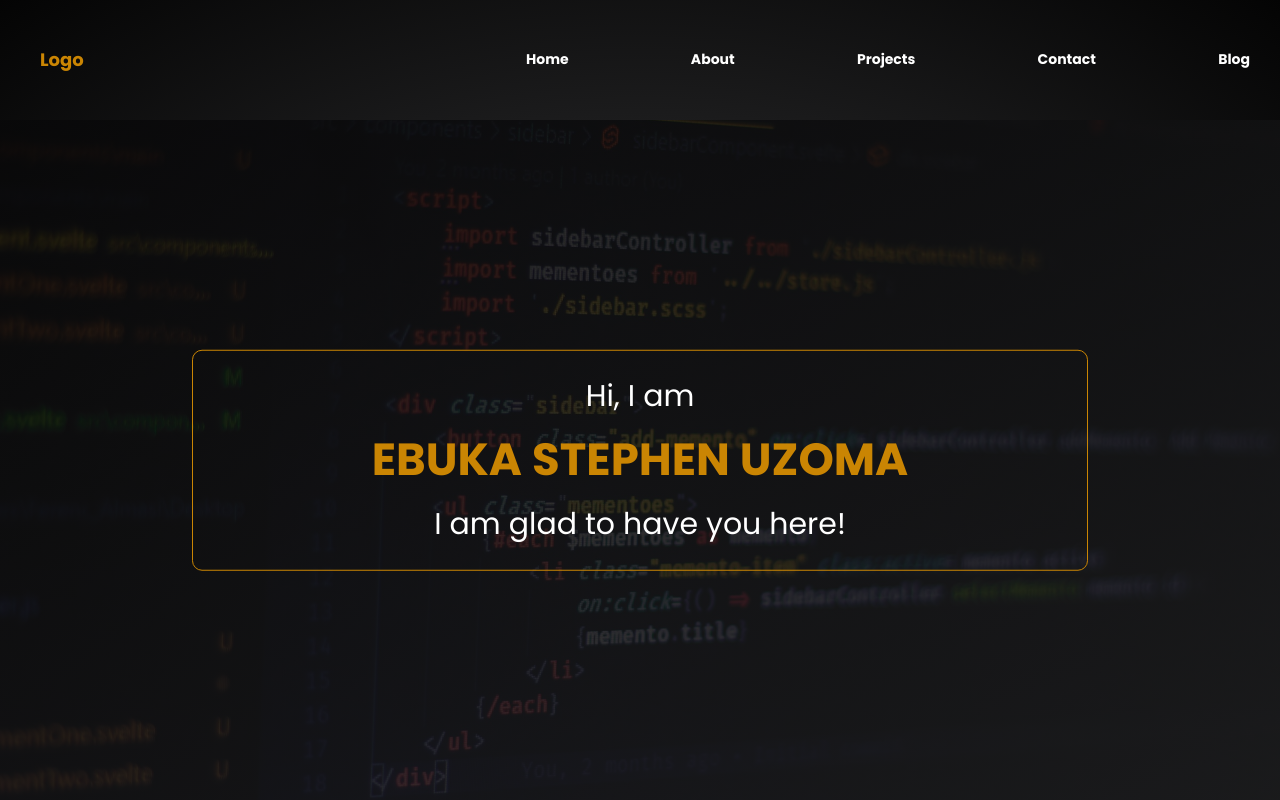
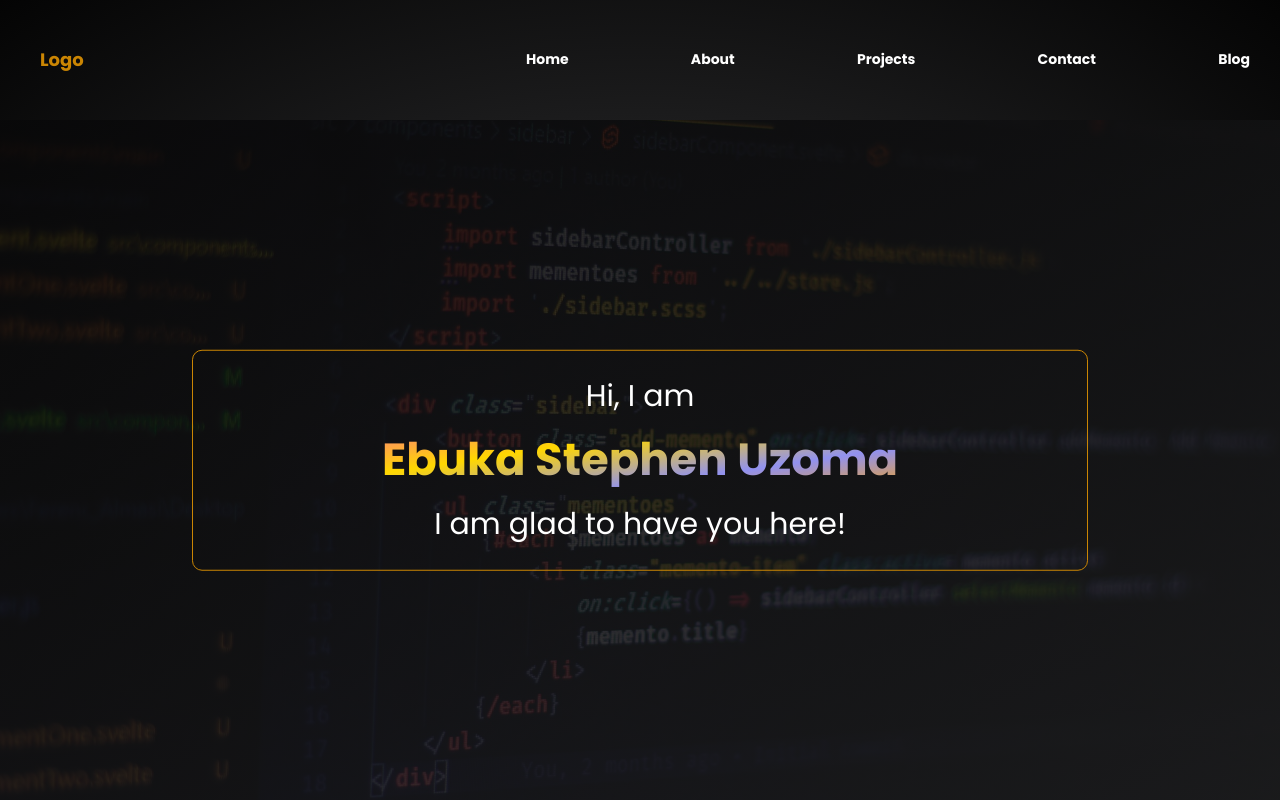
Before and after one commit to stephenbliz/portfolio, a React (Vite) app: page / in a window 1280 px wide. Built offline with nearby package versions, Linux system fonts and the light colour scheme.

Commit message:
finished the hero section

```diff
--- a/src/components/header/header.jsx
+++ b/src/components/header/header.jsx
@@ -2,7 +2,7 @@ import { useState } from 'react';
 import style from './header.module.css';
 
 const Header = () => {
-    const [isMenuclick, setIsMenuclick] = useState(false);
+    const [isMenuclick, setIsMenuclick] = useState(true);
 
     const handleMenuclick = () => {
         setIsMenuclick(!isMenuclick)
@@ -15,7 +15,6 @@ const Header = () => {
         height: width ?  '100vh': '',
         opacity: width ?  '1' : '',
         visibility: width ?  'visible' : '',
-        zIndex: width ? '89' : ''
     }
     const backStyle = {
         opacity: width ?  '1' : '',
@@ -38,9 +37,9 @@ const Header = () => {
                     <li className={style.nav__items}><a href="" className={style.nav__links}>Blog</a></li>
                 </ul>
                 <div className={style.memu_icon} onClick={handleMenuclick}>
-                    <div className={`${style.lines} ${!isMenuclick && style.line1}`}></div>
-                    <div className={`${style.lines} ${!isMenuclick && style.line2}`}></div>
-                    <div className={`${style.lines} ${!isMenuclick && style.line3}`}></div>
+                    <div className={`${style.lines} ${!isMenuclick ? style.line1 : ''}`}></div>
+                    <div className={`${style.lines} ${!isMenuclick ? style.line2 : ''}`}></div>
+                    <div className={`${style.lines} ${!isMenuclick ? style.line3 : ''}`}></div>
                 </div>
             </nav>
         </header>
--- a/src/components/header/header.module.css
+++ b/src/components/header/header.module.css
@@ -33,7 +33,7 @@
     height: 5rem;
     width: 5rem;
     border-radius: 50%;
-    background-image: radial-gradient(rgba(56, 56, 54, 0.70), rgba(10, 9, 8, 0.70));
+    background-image: radial-gradient(rgba(56, 56, 54, 0.95), rgba(10, 9, 8, 0.95));
     z-index: 1;
     transition: all .5s;
 
@@ -131,7 +131,7 @@
         align-content: center;
         justify-content: center;
         gap: 2rem;
-        /* z-index: 89; */
+        z-index: 99;
         transition: all .5s .1s;
     }
     .nav__items{
--- a/src/components/hero/Hero.jsx
+++ b/src/components/hero/Hero.jsx
@@ -1,4 +1,6 @@
-import Name from '../name/Name';
+// import Name from '../name/Name';
+// import Name from '../name/Name';
+
 import style from './hero.module.css';
 
 const Hero = () => {
@@ -6,7 +8,9 @@ const Hero = () => {
         <section className={style.hero__section}>
            <div className={style.hero__wrp}>
             <p className={style.hero__para}>Hi, I am </p>
-            <h1 className={style.heading__primary}>{<Name />}</h1>
+            <h1 className={style.name__wrp}>
+                Ebuka Stephen Uzoma
+            </h1>
             <p className={style.hero__para}>I am glad to have you here!</p>
            </div>
         </section>
--- a/src/components/hero/hero.module.css
+++ b/src/components/hero/hero.module.css
@@ -2,21 +2,45 @@
     position: relative;
     height: 85vh;
     margin-top: 15vh;
+    z-index: -1;
     background-image: linear-gradient(to right bottom, rgba(4, 3, 3, 0.85), rgba(25, 25, 25, 0.85)), url(../../assets/images/heroBackgroundDesktop.jpg);
     background-size: cover;
     background-position: center;
     background-repeat: no-repeat;
 }
 .hero__wrp{
+    position: absolute;
     width: 70%;
     border: .1rem solid var(--color-gold);
     padding: 2rem;
     border-radius: 1rem;
     text-align: center;
     font-size: 3rem;
-    position: absolute;
     top: 50%;
     left: 50%;
     transform: translate(-50%, -50%);
-    z-index: 2;
 }
+.name__wrp{
+    background-image: linear-gradient(to right bottom, rgb(252, 115, 138), gold, rgb(145, 145, 240), orange );
+    display: inline-block;
+    background-clip: text;
+    color: transparent;
+}
+
+@media screen and (max-width: 960px){
+    .hero__section{
+        background-image: linear-gradient(to right bottom, rgba(4, 3, 3, 0.85), rgba(25, 25, 25, 0.85)), url(../../assets/images/heroBackgroundTablet.jpg);
+    }
+}
+
+@media screen and (max-width: 480px){
+    .hero__section{
+        background-image: linear-gradient(to right bottom, rgba(4, 3, 3, 0.85), rgba(25, 25, 25, 0.85)), url(../../assets/images/heroBackgroundMobile.jpg);
+    }
+}
+
+@media screen and (max-width: 318px){
+    .hero__wrp{
+        width: 90%;
+    }
+}
--- a/src/components/name/Name.jsx
+++ /dev/null
@@ -1,33 +0,0 @@
-import style from './name.module.css';
-
-const Name = () => {
-    return (
-        <div className={style.name__wrp}>
-            <div className={`${style.name} ${style.first__name}`}>
-                <span className={`${style.letters} ${style.first__name__e}`}>e</span>
-                <span className={`${style.letters} ${style.first__name__b}`}>b</span>
-                <span className={`${style.letters} ${style.first__name__u}`}>u</span>
-                <span className={`${style.letters} ${style.first__name__k}`}>k</span>
-                <span className={`${style.letters} ${style.first__name__a}`}>a</span>
-            </div>
-            <div className={`${style.name} ${style.middle__name}`}>
-                <span className={`${style.letters} ${style.middle__name__s}`}>s</span>
-                <span className={`${style.letters} ${style.middle__name__t}`}>t</span>
-                <span className={`${style.letters} ${style.middle__name__e}`}>e</span>
-                <span className={`${style.letters} ${style.middle__name__p}`}>p</span>
-                <span className={`${style.letters} ${style.middle__name__h}`}>h</span>
-                <span className={`${style.letters} ${style.middle__name__ee}`}>e</span>
-                <span className={`${style.letters} ${style.middle__name__n}`}>n</span>
-            </div>
-            <div className={`${style.name} ${style.last__name}`}>
-                <span className={`${style.letters} ${style.last__name__u}`}>u</span>
-                <span className={`${style.letters} ${style.last__name__z}`}>z</span>
-                <span className={`${style.letters} ${style.last__name__o}`}>o</span>
-                <span className={`${style.letters} ${style.last__name__m}`}>m</span>
-                <span className={`${style.letters} ${style.last__name__a}`}>a</span>
-            </div>
-        </div>
-    );
-}
-
-export default Name;
--- a/src/components/name/name.module.css
+++ /dev/null
@@ -1,75 +0,0 @@
-.name__wrp{
-    display: flex;
-    flex-wrap: wrap;
-    justify-content: center;
-    gap: 1rem;
-}
-.name{
-    width: fit-content;
-}
-.letters{
-    display: inline-block;
-    text-transform: uppercase;
-    color: var(--color-gold);
-    opacity: 0;
-}
-.first__name__e{
-    animation: displayletter .6s forwards ease;
-}
-.first__name__b{
-    animation: displayletter .6s .3s forwards ease;
-}
-.first__name__u{
-    animation: displayletter .6s .6s forwards ease;
-}
-.first__name__k{
-    animation: displayletter .6s .9s forwards ease;
-}
-.first__name__a{
-    animation: displayletter .6s 1.2s forwards ease;
-}
-.middle__name__s{
-    animation: displayletter .6s 1.5s forwards ease;
-}
-.middle__name__t{
-    animation: displayletter .6s 1.8s forwards ease;
-}
-.middle__name__e{
-    animation: displayletter .6s 2.1s forwards ease;
-}
-.middle__name__p{
-    animation: displayletter .6s 2.4s forwards ease;
-}
-.middle__name__h{
-    animation: displayletter .6s 2.7s forwards ease;
-}
-.middle__name__ee{
-    animation: displayletter .6s 3s forwards ease;
-}
-.middle__name__n{
-    animation: displayletter .6s 3.3s forwards ease;
-}
-.last__name__u{
-    animation: displayletter .6s 3.6s forwards ease;
-}
-.last__name__z{
-    animation: displayletter .6s 3.9s forwards ease;
-}
-.last__name__o{
-    animation: displayletter .6s 4.2s forwards ease;
-}
-.last__name__m{
-    animation: displayletter .6s 4.5s forwards ease;
-}
-.last__name__a{
-    animation: displayletter .6s 4.8s forwards ease;
-}
-
-@keyframes displayletter {
-    0% {
-        opacity: 0;
-    }
-    100% {
-        opacity: 1;
-    }
-}
```
